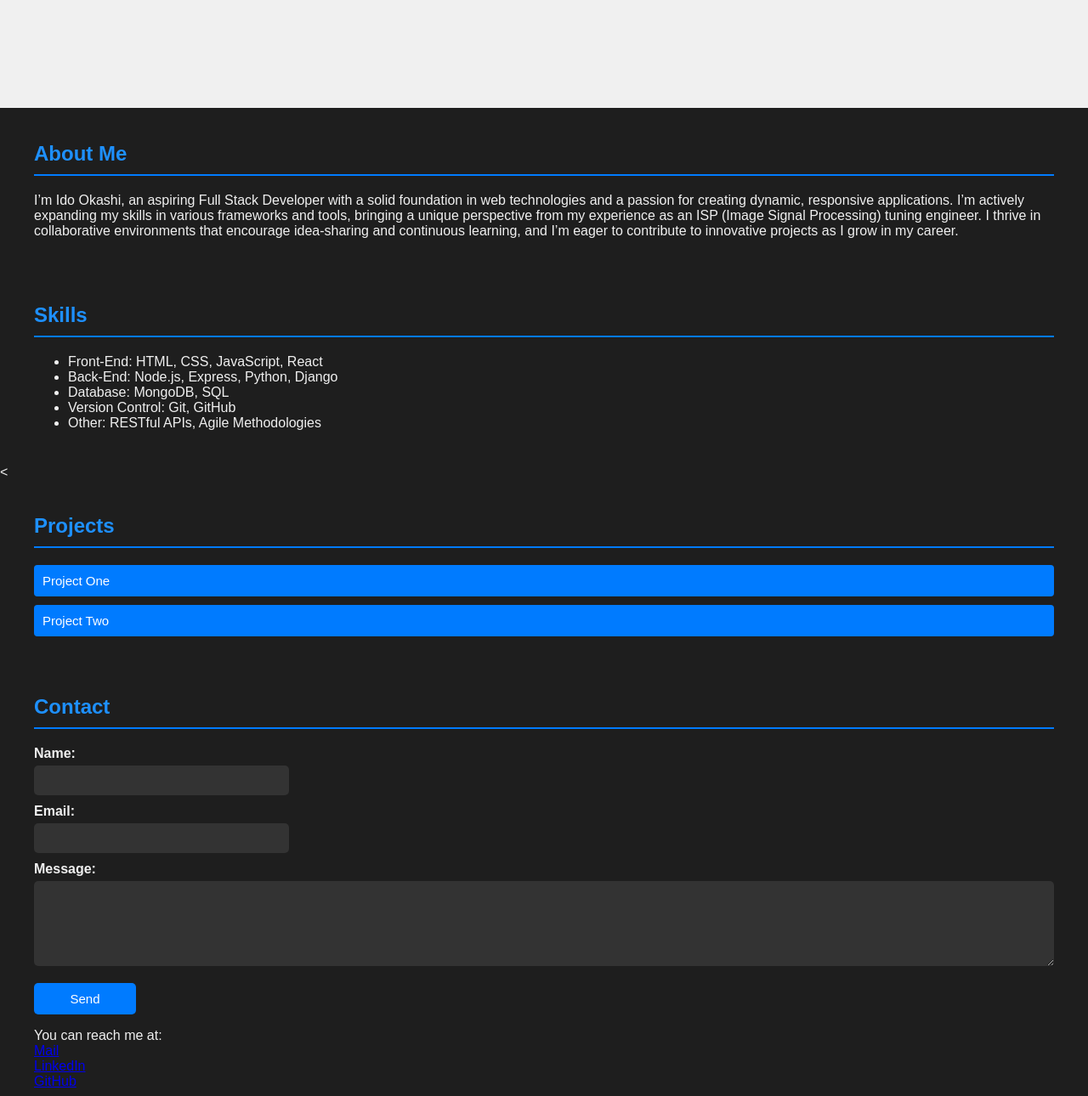
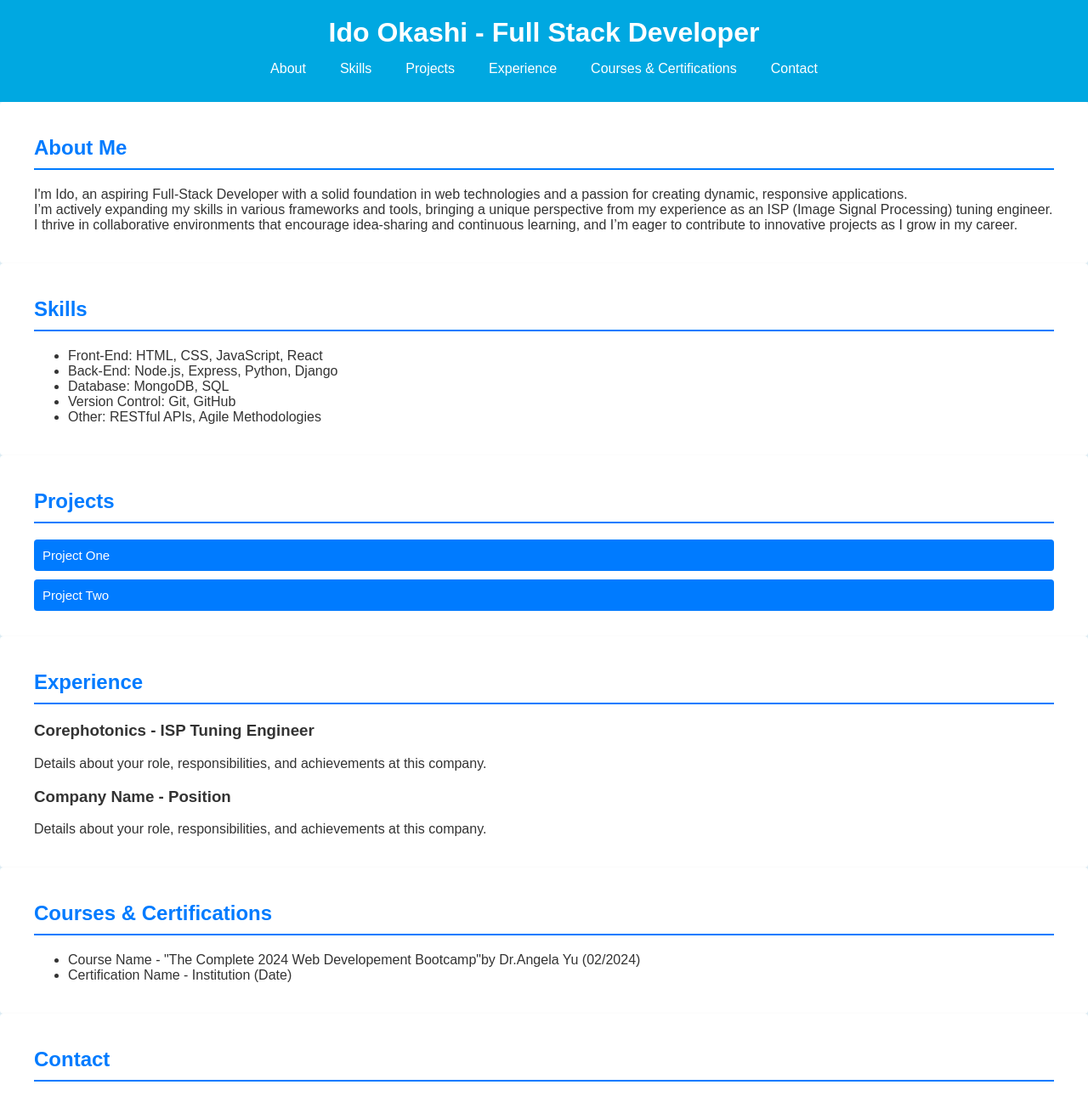
Before and after one commit to IdoOk-collab/Portfolio, a plain HTML site: page index.html in a window 1280 px wide. Shown: the top 1290 px of the page at 85% size. Drawn offline with Linux system fonts and the light colour scheme.

Commit message:
Add files via upload

```diff
--- a/index.html
+++ b/index.html
@@ -1,21 +1,23 @@
 <!DOCTYPE html>
 <html lang="en">
 <head>
-<!--pieces of information to pre-emptively provide to both the search engines and those viewing your site-->
-    <meta charset="UTF-8"> <!--standard character encoding - supports all characters from all written languages-->
-    <meta name="viewport" content="width=device-width, initial-scale=1.0"> <!--Sets the viewport width to match the device's width - no horizontal scrolling 🤢 -->
-    <meta name="description" content="Portfolio of Ido Okashi, Full Stack Developer"> <!--Search engines use this in search results to inform users about the page's content-->
-    <title>Ido Okashi - Curriculum Vitae</title>
-    <link rel="stylesheet" href="styles.css"> <!--Links an external CSS file to the HTML document-->
+    <meta charset="UTF-8">
+    <meta name="viewport" content="width=device-width, initial-scale=1.0">
+    <meta name="description" content="Portfolio of Ido Okashi, Full Stack Developer">
+    <title>Ido Okashi - Portfolio</title>
+    <link rel="stylesheet" href="styles.css">
 </head>
+
 <body>
     <header>
-        <h1>Ido Okashi - About</h1>
+        <h1>Ido Okashi - Full Stack Developer</h1>
         <nav>
             <ul>
                 <li><a href="#about">About</a></li>
                 <li><a href="#skills">Skills</a></li>
                 <li><a href="#projects">Projects</a></li>
+                <li><a href="#experience">Experience</a></li>
+                <li><a href="#courses">Courses & Certifications</a></li>
                 <li><a href="#contact">Contact</a></li>
             </ul>
         </nav>
@@ -24,7 +26,7 @@
     <section id="about">
         <div class="container">
             <h2>About Me</h2>
-			<p>I’m Ido Okashi, an aspiring Full Stack Developer with a solid foundation in web technologies and a passion for creating dynamic, responsive applications.
+            <p>I'm Ido, an aspiring Full-Stack Developer with a solid foundation in web technologies and a passion for creating dynamic, responsive applications.<br/>
 			I’m actively expanding my skills in various frameworks and tools, bringing a unique perspective from my experience as an ISP (Image Signal Processing) tuning engineer.
 			I thrive in collaborative environments that encourage idea-sharing and continuous learning, and I’m eager to contribute to innovative projects as I grow in my career.</p>
         </div>
@@ -33,7 +35,6 @@
     <section id="skills">
         <div class="container">
             <h2>Skills</h2>
-            <div class="skills">
             <ul>
                 <li>Front-End: HTML, CSS, JavaScript, React</li>
                 <li>Back-End: Node.js, Express, Python, Django</li>
@@ -42,20 +43,46 @@
                 <li>Other: RESTful APIs, Agile Methodologies</li>
             </ul>
         </div>
-        </div>
     </section>
 
-    <<section id="projects">
+    <section id="projects">
         <div class="container">
             <h2>Projects</h2>
             <button class="collapsible">Project One</button>
             <div class="content">
-                <p>A brief description of Project One. Include technologies used and the impact of the project.</p>
+                <h3>Project One Title</h3>
+                <p>A brief description of Project One. Include technologies used, the impact of the project, and any challenges you overcame.</p>
+                <p><strong>Technologies Used:</strong> [Tech Stack]</p>
+                <a href="#" target="_blank">View Project</a>
             </div>
+
             <button class="collapsible">Project Two</button>
             <div class="content">
+                <h3>Project Two Title</h3>
                 <p>A brief description of Project Two. Highlight any unique features or challenges overcome.</p>
+                <p><strong>Technologies Used:</strong> [Tech Stack]</p>
+                <a href="#" target="_blank">View Project</a>
             </div>
+        </div>
+    </section>
+
+    <section id="experience">
+        <div class="container">
+            <h2>Experience</h2>
+            <h3>Corephotonics - ISP Tuning Engineer</h3>
+            <p>Details about your role, responsibilities, and achievements at this company.</p>
+            <h3>Company Name - Position</h3>
+            <p>Details about your role, responsibilities, and achievements at this company.</p>
+        </div>
+    </section>
+
+    <section id="courses">
+        <div class="container">
+            <h2>Courses & Certifications</h2>
+            <ul>
+                <li>Course Name - "The Complete 2024 Web Developement Bootcamp"by Dr.Angela Yu (02/2024)</li>
+                <li>Certification Name - Institution (Date)</li>
+            </ul>
         </div>
     </section>
 
@@ -76,10 +103,9 @@
 
                 <button type="submit">Send</button>
             </form>
-            <p id="formMessage"></p>
-			<p>You can reach me at:<br>
-			<a href="mailto:okashi.ido773@gmail.com">Mail</a><br>
-			<a href="https://www.linkedin.com/in/ido-okashi-812a80170/" target="_blank">LinkedIn</a><br>
+            <p>You can reach me at:<br/>
+                <a href="mailto:okashi.ido773@gmail.com">Mail</a><br/>
+                <a href="https://www.linkedin.com/in/ido-okashi-812a80170/" target="_blank">LinkedIn</a><br/>
                 <a href="https://github.com/IdoOk-collab/Portfolio" target="_blank">GitHub</a>
             </p>
         </div>
--- a/styles.css
+++ b/styles.css
@@ -2,13 +2,13 @@ body {
     font-family: Arial, sans-serif;
     margin: 0;
     padding: 0;
-    color: #f0f0f0; /* Change text color to light */
-    background-color: #1e1e1e; /* Medium-dark background color */
+    color: #333333; /* Dark gray for main text */
+    background-color: #E6F7FF; /* Light blue background */
 }
 
 header {
-    background-color: #f0f0f0; /* Darker header background */
-    color: #f0f0f0; /* Light text color */
+    background-color: #00A8E1; /* Sky blue header background */
+    color: #ffffff; /* White text color for contrast */
     padding: 20px;
     text-align: center;
 }
@@ -18,23 +18,41 @@ header h1 {
     font-size: 2em;
 }
 
+nav {
+    display: flex;
+    justify-content: center; /* Center align the navigation items */
+}
+
 nav ul {
+    display: flex;
     list-style: none;
     padding: 0;
+    margin: 0;
 }
 
 nav ul li {
-    display: inline;
-    margin: 0 15px;
+    margin: 0 5px; /* Space between navigation items */
 }
 
 nav ul li a {
-    color: #f0f0f0; /* Light link color */
+    color: #ffffff; /* White links for contrast */
     text-decoration: none;
+    padding: 10px 15px; /* Padding for better clickable area */
+    border-radius: 4px; /* Rounded corners for links */
+    transition: background-color 0.3s ease; /* Smooth background color transition */
+    display: inline-block; /* Ensure padding and margin are applied correctly */
+    margin-top: 5px; /* Move the link slightly down */
+}
+
+nav ul li a:hover {
+    background-color: #007BFF; /* Darker blue on hover */
 }
 
 section {
     padding: 20px;
+    background-color: #ffffff; /* White background for sections */
+    border-radius: 4px; /* Rounded corners */
+    box-shadow: 0 2px 4px rgba(0, 0, 0, 0.1); /* Light shadow for depth */
 }
 
 .container {
@@ -43,9 +61,9 @@ section {
 }
 
 h2 {
-    border-bottom: 2px solid #007BFF; /* Keep accent color */
+    border-bottom: 2px solid #007BFF; /* Mid blue for borders */
     padding-bottom: 10px;
-    color: #1e90ff; /* Light blue color for headings */
+    color: #007BFF; /* Mid blue color for headings */
 }
 
 .skills, .projects {
@@ -58,25 +76,25 @@ h2 {
 
 .projects .project h3 {
     margin: 0;
-    color: #1e90ff; /* Light blue color for project titles */
+    color: #007BFF; /* Mid blue for project titles */
 }
 
 footer {
-    background-color: #1c1c1c; /* Darker footer background */
+    background-color: #4682B4; /* Steel blue footer background */
     padding: 10px;
     text-align: center;
     font-size: 0.9em;
-    color: #f0f0f0; /* Light text color */
+    color: #ffffff; /* White text color for contrast */
 }
 
 footer a {
-    color: #1e90ff; /* Light blue link color */
+    color: #00A8E1; /* Sky blue links for contrast */
     text-decoration: none;
 }
 
 .collapsible {
-    background-color: #007BFF;
-    color: white;
+    background-color: #007BFF; /* Mid blue background for collapsibles */
+    color: #ffffff; /* White text color */
     cursor: pointer;
     padding: 10px;
     border: none;
@@ -89,15 +107,15 @@ footer a {
 }
 
 .collapsible.active, .collapsible:hover {
-    background-color: #0056b3;
+    background-color: #0056b3; /* Darker blue for hover effect */
 }
 
 .content {
     padding: 0 18px;
     display: none;
     overflow: hidden;
-    background-color: #333333; /* Darker content background */
-    color: #f0f0f0; /* Light text color */
+    background-color: #F5F5F5; /* Light gray background for content */
+    color: #333333; /* Dark gray text for readability */
 }
 
 .content p {
@@ -119,11 +137,18 @@ form input,
 form textarea {
     margin-bottom: 10px;
     padding: 10px;
-    border: none;
+    border: 1px solid #007BFF; /* Mid blue border for input fields */
     border-radius: 5px;
-    background-color: #333;
-    color: #f0f0f0;
+    background-color: #e0e0e0; /* Darker gray background for input fields */
+    color: #333333; /* Dark gray text */
     box-sizing: border-box; /* Ensures padding is included in the width */
+    transition: background-color 0.3s ease; /* Smooth background color transition */
+}
+
+form input:focus,
+form textarea:focus {
+    background-color: #c0c0c0; /* Even darker gray when the input is focused */
+    border-color: #0056b3; /* Darker blue border on focus */
 }
 
 form input,
@@ -137,9 +162,10 @@ form textarea {
     height: 100px; /* Set a specific height for better visibility */
 }
 
+
 form button {
-    background-color: #007BFF;
-    color: white;
+    background-color: #00A8E1; /* Sky blue button background */
+    color: #ffffff; /* White text color */
     cursor: pointer;
     font-size: 15px;
     width: 10%; /* Set width for the button */
@@ -150,7 +176,7 @@ form button {
 }
 
 form button:hover {
-    background-color: #0056b3;
+    background-color: #007BFF; /* Mid blue for button hover effect */
 }
 
 .message-container {
```
Lines whose indentation alone changed are shown as unchanged.
